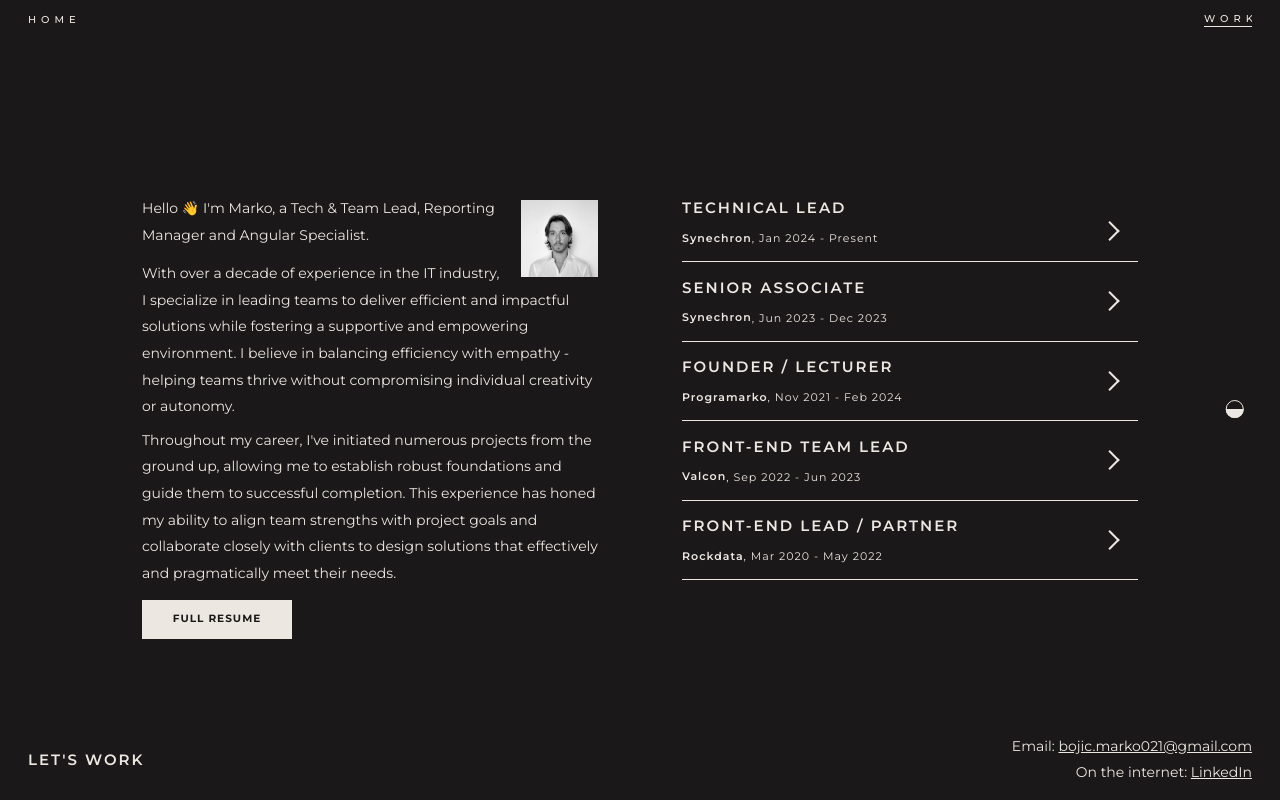
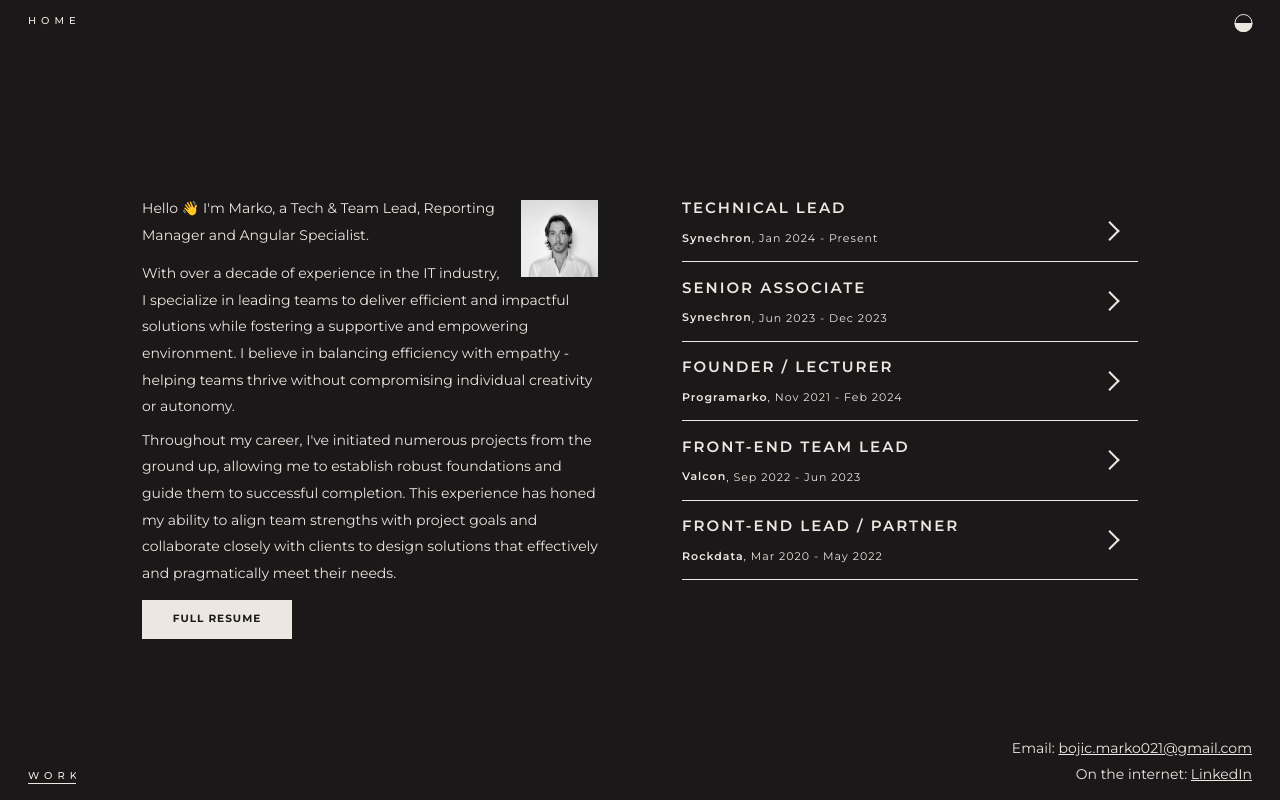
Before and after one commit to markobojic/markobojic.github.io, an Angular app: page /work in a window 1280 px wide. Built offline with nearby package versions, Linux system fonts and the light colour scheme.

Commit message:
nav link shared component and layout improvements

```diff
--- a/src/app/core/components/footer/footer.component.html
+++ b/src/app/core/components/footer/footer.component.html
@@ -1,5 +1,5 @@
 <footer>
-  <h2>Let's work</h2>
+  <app-nav-link routerLink="/work" linkText="Work"></app-nav-link>
   <div class="contact">
     <p>
       Email:
--- a/src/app/core/components/footer/footer.component.scss
+++ b/src/app/core/components/footer/footer.component.scss
@@ -1,6 +1,6 @@
 footer {
   display: flex;
-  align-items: center;
+  align-items: flex-end;
   justify-content: space-between;
   margin-top: 3.5rem;
 
@@ -14,5 +14,7 @@ footer {
 
   .contact {
     text-align: right;
+    position: relative;
+    top: 2px;
   }
 }
--- a/src/app/core/components/header/header.component.html
+++ b/src/app/core/components/header/header.component.html
@@ -1,11 +1,9 @@
 <header>
-  <a
-    routerLink="/"
-    routerLinkActive="active"
-    [routerLinkActiveOptions]="{ exact: true }"
-    class="nav-link"
-    >Home</a
-  >
+  <app-nav-link routerLink="/" linkText="Home"></app-nav-link>
   <app-theme-button class="theme-btn"></app-theme-button>
-  <a routerLink="/work" routerLinkActive="active" class="nav-link">Work</a>
+  <app-nav-link
+    routerLink="/work"
+    linkText="Work"
+    class="work-link"
+  ></app-nav-link>
 </header>
--- a/src/app/core/components/header/header.component.scss
+++ b/src/app/core/components/header/header.component.scss
@@ -8,30 +8,9 @@ header {
     top: 1rem;
     left: 2rem;
     right: 2rem;
+
+    .work-link {
+      display: none;
+    }
   }
 }
-
-.nav-link {
-  font-size: 10px;
-  line-height: 10px;
-  font-weight: 500;
-  letter-spacing: 5px;
-  text-transform: uppercase;
-  text-decoration: none;
-  padding-bottom: 2px;
-  width: 48px;
-  overflow: hidden;
-
-  &.active {
-    border-bottom: 1px solid var(--secondary-color);
-  }
-}
-
-.theme-btn {
-  @media screen and (min-width: 1200px) {
-    position: fixed;
-    top: 50%;
-    transform: translateX(-50%);
-    right: 2rem;
-  }
-}
--- a/src/app/core/components/header/header.component.ts
+++ b/src/app/core/components/header/header.component.ts
@@ -1,11 +1,12 @@
 import { Component, inject } from '@angular/core';
 import { RouterModule } from '@angular/router';
 import { ThemeButtonComponent } from '../theme-button/theme-button.component';
+import { NavLinkComponent } from '../nav-link/nav-link.component';
 
 @Component({
   selector: 'app-header',
   standalone: true,
-  imports: [RouterModule, ThemeButtonComponent],
+  imports: [NavLinkComponent, RouterModule, ThemeButtonComponent],
   templateUrl: './header.component.html',
   styleUrl: './header.component.scss',
 })
--- /dev/null
+++ b/src/app/core/components/nav-link/nav-link.component.html
@@ -0,0 +1,7 @@
+<a
+  [routerLink]="routerLink"
+  routerLinkActive="active"
+  [routerLinkActiveOptions]="{ exact: true }"
+  class="nav-link"
+  >{{ linkText }}</a
+>
--- /dev/null
+++ b/src/app/core/components/nav-link/nav-link.component.scss
@@ -0,0 +1,16 @@
+.nav-link {
+  font-size: 10px;
+  line-height: 10px;
+  font-weight: 500;
+  letter-spacing: 5px;
+  text-transform: uppercase;
+  text-decoration: none;
+  padding-bottom: 2px;
+  display: inline-block;
+  width: 48px;
+  overflow: hidden;
+
+  &.active {
+    border-bottom: 1px solid var(--secondary-color);
+  }
+}
--- a/src/app/pages/home/components/testimonials/carousel/carousel.component.ts
+++ b/src/app/pages/home/components/testimonials/carousel/carousel.component.ts
@@ -81,9 +81,9 @@ export class CarouselComponent implements AfterContentInit {
 
     // Check if drag distance is enough to switch slide
     const movedBy = this.currentTranslate - this.prevTranslate;
-    if (movedBy < -50 && this.currentSlide < this.totalSlides - 1) {
+    if (movedBy < -75 && this.currentSlide < this.totalSlides - 1) {
       this.currentSlide++;
-    } else if (movedBy > 50 && this.currentSlide > 0) {
+    } else if (movedBy > 75 && this.currentSlide > 0) {
       this.currentSlide--;
     }
 
```
Also changed, not shown: src/app/core/components/footer/footer.component.ts (+4 -5 lines), src/app/core/components/nav-link/nav-link.component.ts (added, +14 -0 lines), 1 other file (tests, documents, lock files or other folders).
